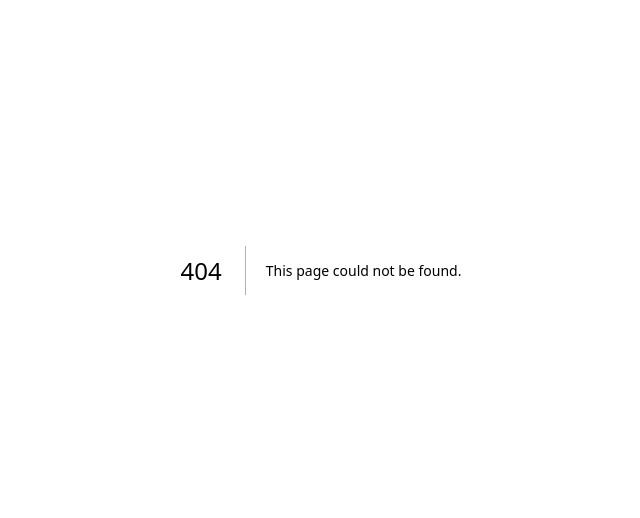
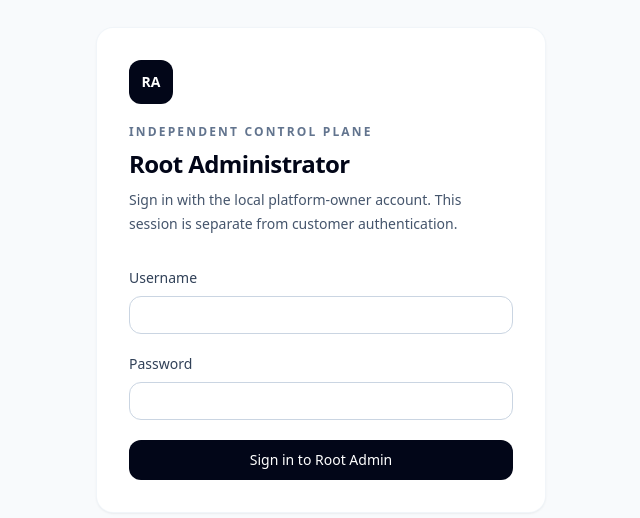
Before and after one commit to johazores/ai-support-workflow-platform, a Next.js app: page /root/login in a window 1280 px wide. Before the commit this address had no page. Shown: the part 130-648 px from the top of the page, without its empty margins (319-959 px from the left). Built offline with nearby package versions, Linux system fonts and the light colour scheme; no server answers.

Commit message:
feat: add root login page

```diff
--- /dev/null
+++ b/app/root/login/page.tsx
@@ -0,0 +1,20 @@
+import type { Metadata } from "next";
+import { redirect } from "next/navigation";
+import { RootLoginForm } from "@/features/root-auth/components/root-login-form";
+import { getCurrentRootAdmin } from "@/features/root-auth/services/root-session-service";
+
+export const metadata: Metadata = {
+  title: "Root Admin Login | AI Support Workflow Platform",
+  robots: { index: false, follow: false },
+};
+
+export default async function RootLoginPage() {
+  const rootAdmin = await getCurrentRootAdmin();
+  if (rootAdmin) redirect("/root");
+
+  return (
+    <main className="flex min-h-screen items-center justify-center bg-slate-50 px-6 py-12 dark:bg-slate-950">
+      <RootLoginForm />
+    </main>
+  );
+}
```
